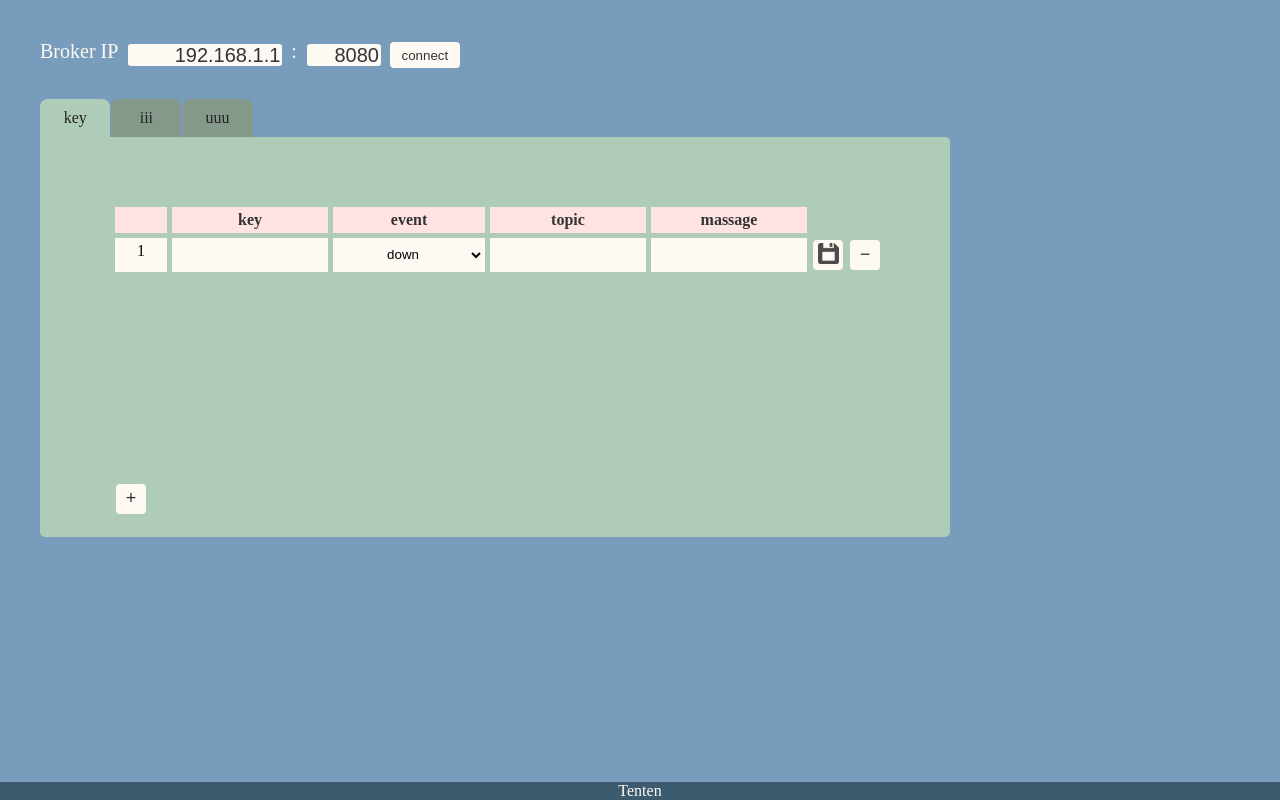
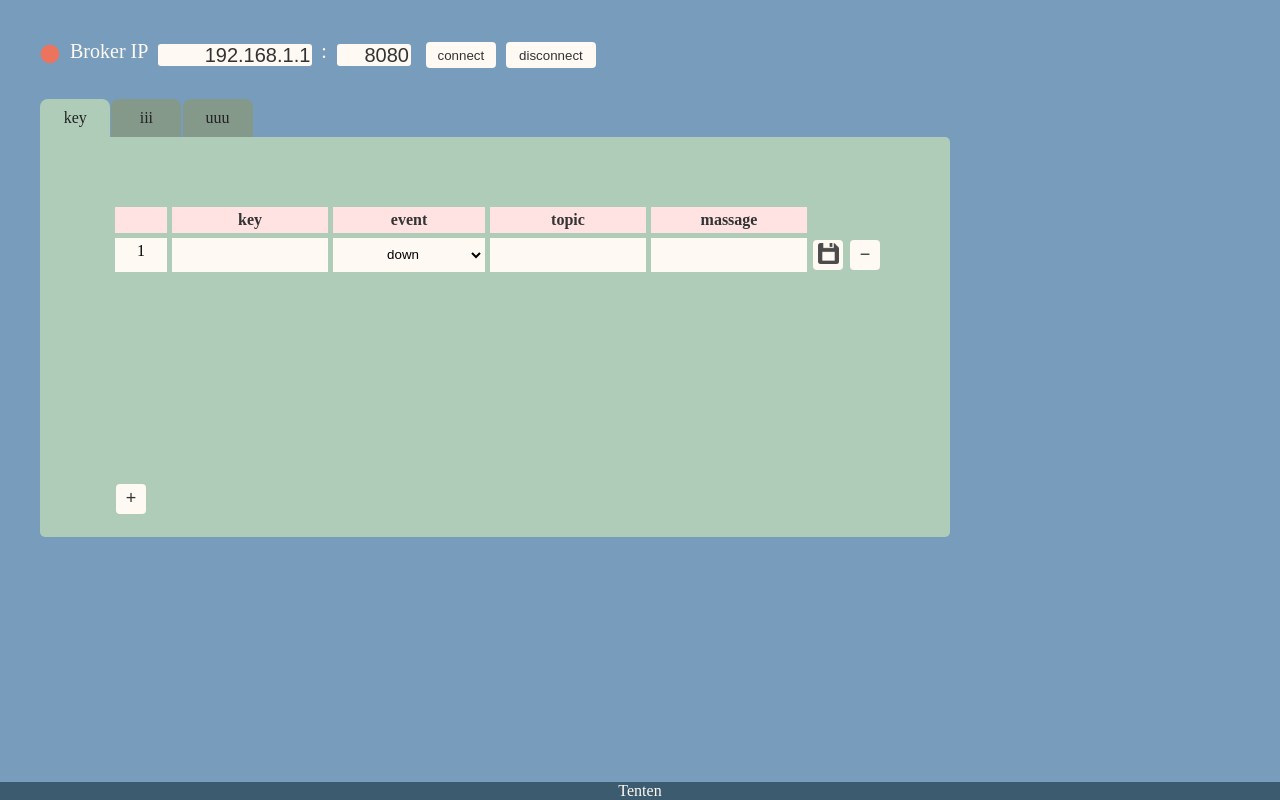
Before and after one commit to hukurou123/WebRobotUI, a website: page index.html in a window 1280 px wide. Drawn offline with Linux system fonts and the light colour scheme.

Commit message:
🦉Update:disconnect

```diff
--- a/index.html
+++ b/index.html
@@ -15,11 +15,13 @@
     <main>
 
         <div class="ip_input">
+            <img src="./red.PNG" id="status" alt="status" width="20px" height="20px">
             <label for="ip_name" id="ip">Broker IP</label>
             <input type="text" id="ip_name" name="ip_name" size="20" value="192.168.1.1">
             <label for="port_name" id="ip"> : </label>
             <input type="text" id="port_name" name="ip_name" size="10" value="8080">
             <input type="button" id="ip_button" value="connect" onclick="ConnectButtonClick()">
+            <input type="button" id="disconnect_button" value="disconnect" onclick="disConnectButtonClick()">
         </div>
         <ul class="tab">
             <li><a href="#key">key</a></li>
--- a/mqtt.js
+++ b/mqtt.js
@@ -8,15 +8,15 @@ function ConnectButtonClick() {
     client.on('connect', () => {
         localStorage.setItem("BrokerIP", ipName.value);
         localStorage.setItem("BrokerPORT", portName.value);
+        document.getElementById("status").src = "./green.PNG";
         console.log('connected');
         client.subscribe('test');
     });
+}
 
-    client.on('error', (error) => {
-        console.error('Connection failed:', error);
-        alert("接続に失敗しました(´Д`; )");
-        client.end();
-    })
+function disConnectButtonClick(){
+    client.end();
+    document.getElementById("status").src = "./red.PNG";
 }
 
 client.on('massage', (topic, massage) => {
--- a/style.css
+++ b/style.css
@@ -198,7 +198,7 @@
     border: none;
     border-radius: 3px;
     margin-top: 14px;
-    margin-right: 9px;
+    margin-right: 15px;
 }
 
 #port_name:focus{
@@ -211,6 +211,8 @@
     width: 70px;
     height: 26px;
     margin-top: 12px;
+    margin-right: 10px;
+    padding: 0px 10px 0px 10px;
     background: #FEF9F2;
     color: #333333;
     border: none;
@@ -223,6 +225,26 @@
 }
 
 #ip_button:active{
+    background: #999691;
+}
+
+#disconnect_button{
+    width: 90px;
+    height: 26px;
+    padding: 0px 10px 0px 10px;
+    margin-top: 12px;
+    background: #FEF9F2;
+    color: #333333;
+    border: none;
+    border-radius: 4px;
+    cursor: pointer;
+}
+
+#disconnect_button:hover{
+    background: #ccc8c2;
+}
+
+#disconnect_button:active{
     background: #999691;
 }
 
@@ -248,3 +270,8 @@
     transform: translate(-50%, -50%);
     cursor: pointer;
 }
+
+#status {
+    margin-top: 14px;
+    margin-right: 10px;
+}
```
Also changed, not shown: green.PNG (added), red.PNG (added), 1 other file.
